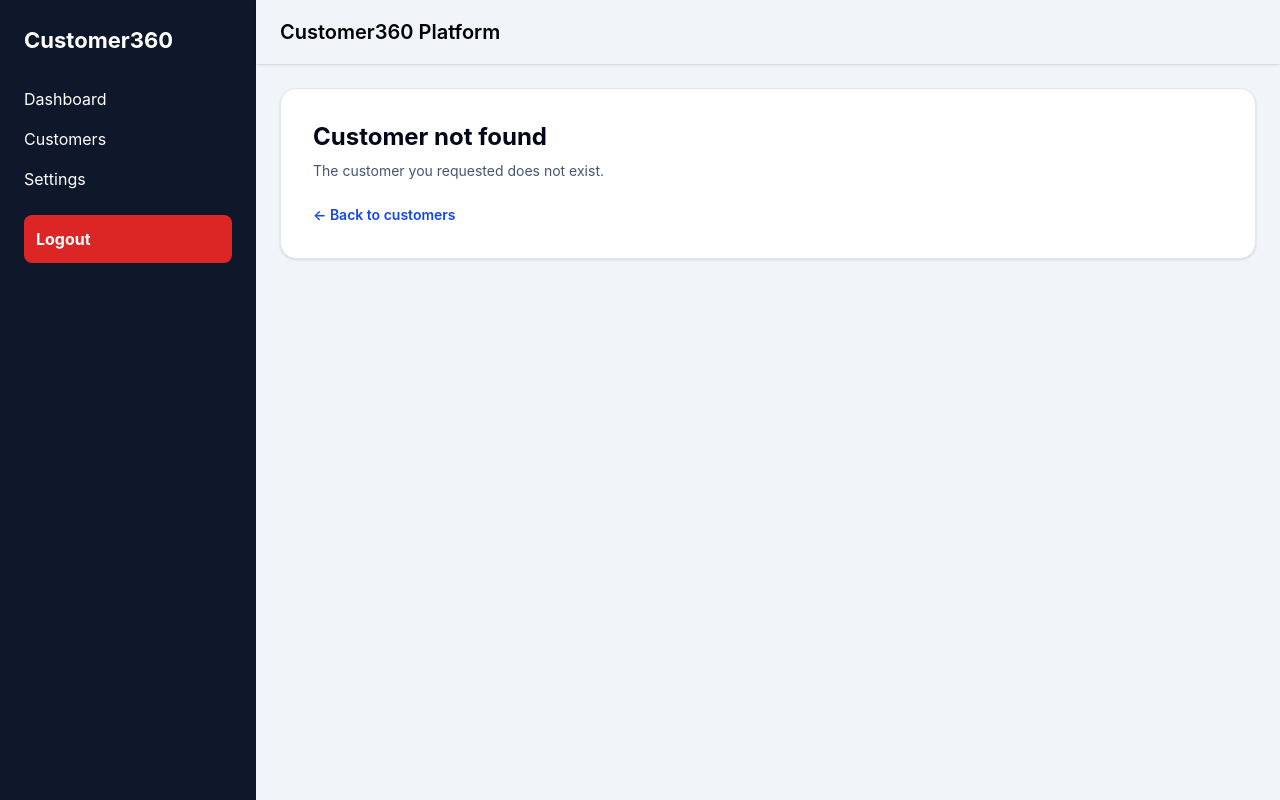
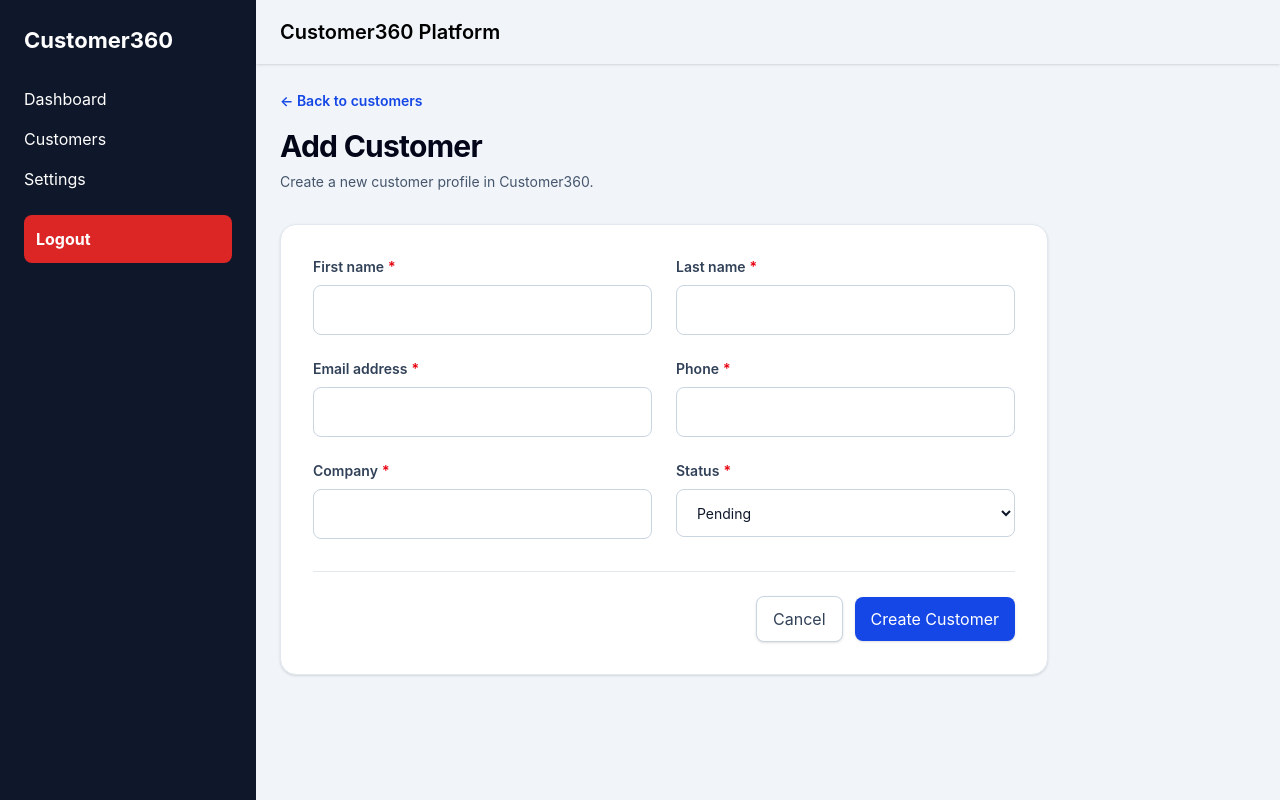
Before and after one commit to manjotanmol21/customer360-platform, a React (Vite) app: page /customers/new in a window 1280 px wide. Before the commit this address had no page. Built offline with nearby package versions, Linux system fonts and the light colour scheme; sample sign-in values are in the browser's storage.

Commit message:
feat(customers): add create customer flow

```diff
--- a/src/App.tsx
+++ b/src/App.tsx
@@ -6,6 +6,7 @@ import {
 
 import MainLayout from "./layout/MainLayout";
 import LoginPage from "./pages/auth/LoginPage";
+import CustomerCreatePage from "./pages/customer/CustomerCreatePage";
 import CustomerDetailsPage from "./pages/customer/CustomerDetailsPage";
 import CustomerEditPage from "./pages/customer/CustomerEditPage";
 import CustomersPage from "./pages/customer/CustomersPage";
@@ -72,6 +73,11 @@ export default function App() {
         />
 
         <Route
+          path="new"
+          element={<CustomerCreatePage />}
+        />
+
+        <Route
           path=":customerId"
           element={<CustomerDetailsPage />}
         />
--- /dev/null
+++ b/src/pages/customer/CustomerCreatePage.tsx
@@ -0,0 +1,254 @@
+import { zodResolver } from "@hookform/resolvers/zod";
+import {
+  Link,
+  useNavigate,
+} from "react-router-dom";
+import { useForm } from "react-hook-form";
+
+import Button from "../../components/UI/Button";
+import Card from "../../components/UI/Card";
+import Input from "../../components/UI/Input";
+import Label from "../../components/UI/Label";
+
+import {
+  customerSchema,
+  type CustomerFormValues,
+} from "../../features/customers/schemas/customerSchema";
+
+export default function CustomerCreatePage() {
+  const navigate = useNavigate();
+
+  const {
+    register,
+    handleSubmit,
+    formState: {
+      errors,
+      isSubmitting,
+      isDirty,
+    },
+  } = useForm<CustomerFormValues>({
+    resolver: zodResolver(customerSchema),
+
+    defaultValues: {
+      firstName: "",
+      lastName: "",
+      email: "",
+      phone: "",
+      company: "",
+      status: "Pending",
+    },
+  });
+
+  async function onSubmit(
+    formData: CustomerFormValues,
+  ) {
+    await new Promise<void>((resolve) => {
+      window.setTimeout(resolve, 700);
+    });
+
+    console.log(
+      "New customer:",
+      formData,
+    );
+
+    alert(
+      `${formData.firstName} ${formData.lastName} has been created.`,
+    );
+
+    navigate("/customers", {
+      replace: true,
+    });
+  }
+
+  function handleCancel() {
+    if (isDirty) {
+      const shouldLeave = window.confirm(
+        "You have unsaved changes. Are you sure you want to leave?",
+      );
+
+      if (!shouldLeave) {
+        return;
+      }
+    }
+
+    navigate("/customers");
+  }
+
+  return (
+    <section>
+      <div className="mb-8">
+        <Link
+          to="/customers"
+          className="text-sm font-semibold text-blue-700 hover:text-blue-900"
+        >
+          ← Back to customers
+        </Link>
+
+        <h1 className="mt-4 text-3xl font-bold tracking-tight text-slate-950">
+          Add Customer
+        </h1>
+
+        <p className="mt-2 text-sm text-slate-600">
+          Create a new customer profile in Customer360.
+        </p>
+      </div>
+
+      <Card
+        padding="large"
+        shadow="small"
+        className="max-w-3xl"
+      >
+        <form
+          onSubmit={handleSubmit(onSubmit)}
+          noValidate
+        >
+          <div className="grid gap-6 sm:grid-cols-2">
+            <div>
+              <Label
+                htmlFor="firstName"
+                required
+                className="mb-2"
+              >
+                First name
+              </Label>
+
+              <Input
+                id="firstName"
+                type="text"
+                disabled={isSubmitting}
+                error={errors.firstName?.message}
+                {...register("firstName")}
+              />
+            </div>
+
+            <div>
+              <Label
+                htmlFor="lastName"
+                required
+                className="mb-2"
+              >
+                Last name
+              </Label>
+
+              <Input
+                id="lastName"
+                type="text"
+                disabled={isSubmitting}
+                error={errors.lastName?.message}
+                {...register("lastName")}
+              />
+            </div>
+
+            <div>
+              <Label
+                htmlFor="email"
+                required
+                className="mb-2"
+              >
+                Email address
+              </Label>
+
+              <Input
+                id="email"
+                type="email"
+                disabled={isSubmitting}
+                error={errors.email?.message}
+                {...register("email")}
+              />
+            </div>
+
+            <div>
+              <Label
+                htmlFor="phone"
+                required
+                className="mb-2"
+              >
+                Phone
+              </Label>
+
+              <Input
+                id="phone"
+                type="tel"
+                disabled={isSubmitting}
+                error={errors.phone?.message}
+                {...register("phone")}
+              />
+            </div>
+
+            <div>
+              <Label
+                htmlFor="company"
+                required
+                className="mb-2"
+              >
+                Company
+              </Label>
+
+              <Input
+                id="company"
+                type="text"
+                disabled={isSubmitting}
+                error={errors.company?.message}
+                {...register("company")}
+              />
+            </div>
+
+            <div>
+              <Label
+                htmlFor="status"
+                required
+                className="mb-2"
+              >
+                Status
+              </Label>
+
+              <select
+                id="status"
+                disabled={isSubmitting}
+                className="h-12 w-full rounded-lg border border-slate-300 bg-white px-4 text-sm text-slate-900 outline-none transition focus:border-blue-500 focus:ring-2 focus:ring-blue-100 disabled:cursor-not-allowed disabled:bg-slate-100"
+                {...register("status")}
+              >
+                <option value="Active">
+                  Active
+                </option>
+
+                <option value="Pending">
+                  Pending
+                </option>
+
+                <option value="Inactive">
+                  Inactive
+                </option>
+              </select>
+
+              {errors.status?.message && (
+                <p className="mt-2 text-sm text-red-600">
+                  {errors.status.message}
+                </p>
+              )}
+            </div>
+          </div>
+
+          <div className="mt-8 flex flex-wrap items-center justify-end gap-3 border-t border-slate-200 pt-6">
+            <Button
+              type="button"
+              variant="secondary"
+              disabled={isSubmitting}
+              onClick={handleCancel}
+            >
+              Cancel
+            </Button>
+
+            <Button
+              type="submit"
+              isLoading={isSubmitting}
+              loadingText="Creating..."
+            >
+              Create Customer
+            </Button>
+          </div>
+        </form>
+      </Card>
+    </section>
+  );
+}
--- a/src/pages/customer/CustomersPage.tsx
+++ b/src/pages/customer/CustomersPage.tsx
@@ -1,3 +1,5 @@
+import { Link } from "react-router-dom";
+
 import CustomerEmptyState from "../../components/customer/CustomerEmptyState";
 import CustomerPagination from "../../components/customer/CustomerPagination";
 import CustomerSearch from "../../components/customer/CustomerSearch";
@@ -6,6 +8,7 @@ import CustomerStatusFilter from "../../components/customer/CustomerStatusFilter
 import CustomerTable from "../../components/customer/CustomerTable";
 import CustomerTableError from "../../components/customer/CustomerTableError";
 import CustomerTableLoading from "../../components/customer/CustomerTableLoading";
+import Button from "../../components/UI/Button";
 import Card from "../../components/UI/Card";
 
 import { useCustomers } from "../../hooks/useCustomers";
@@ -29,11 +32,6 @@ export default function CustomersPage() {
     totalPages,
   } = useCustomers();
 
-  /*
-   * Temporary placeholders.
-   *
-   * React Query will later replace these.
-   */
   const isLoading = false;
   const isError = false;
 
@@ -90,6 +88,7 @@ export default function CustomersPage() {
 
   return (
     <section>
+      <div className="flex flex-col gap-4 sm:flex-row sm:items-start sm:justify-between">
         <div>
           <h1 className="text-3xl font-bold tracking-tight text-slate-950">
             Customers
@@ -98,6 +97,13 @@ export default function CustomersPage() {
           <p className="mt-2 text-sm text-slate-600">
             View and manage customers in the Customer360 platform.
           </p>
+        </div>
+
+        <Link to="/customers/new">
+          <Button>
+            Add Customer
+          </Button>
+        </Link>
       </div>
 
       <Card
```
Lines whose indentation alone changed are shown as unchanged.
